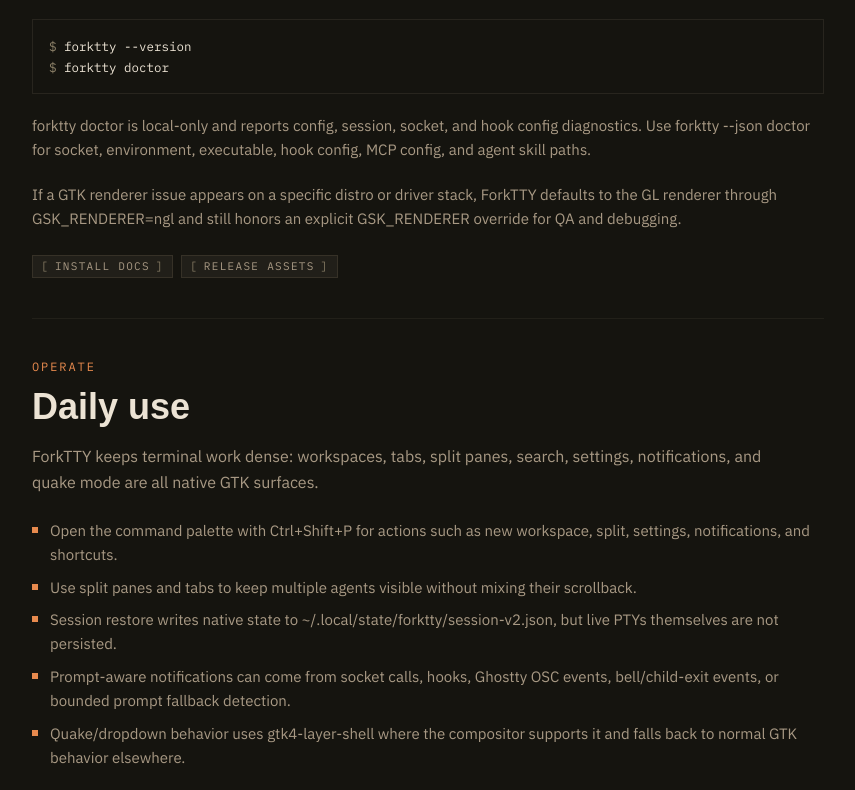
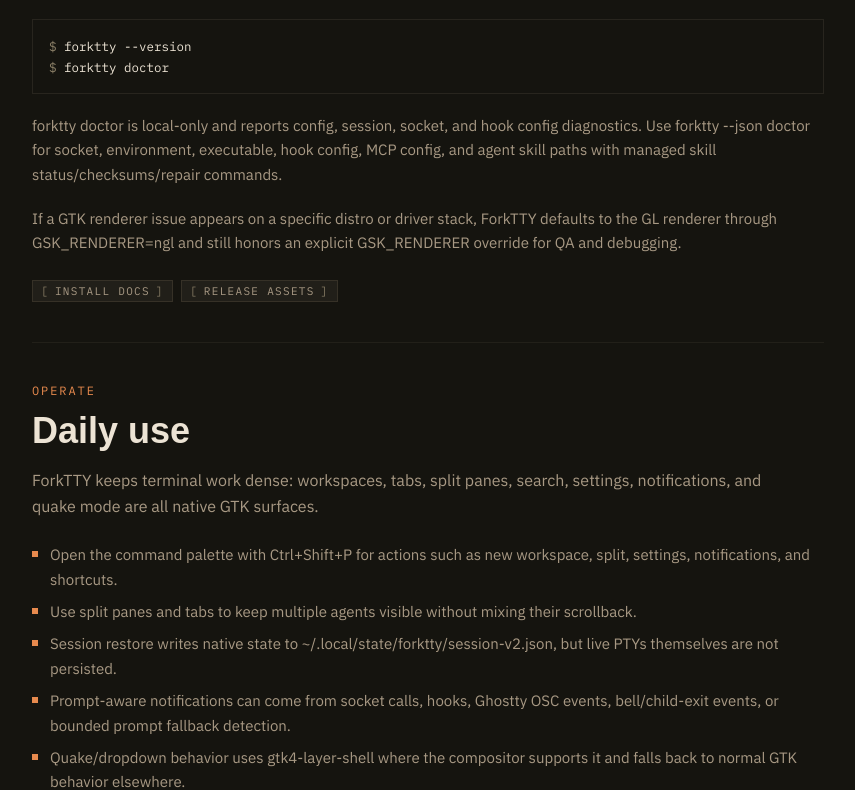
Before and after one commit to Lucenx9/forktty-site, a Next.js app: page /docs in a window 1280 px wide. Shown: the part 1615-2405 px from the top of the page, without its empty margins (360-1215 px from the left). Built offline with nearby package versions, Linux system fonts and the light colour scheme; no server answers; a web font is replaced by a local one.

Commit message:
Update orchestration snapshot docs

```diff
--- a/app/docs/page.tsx
+++ b/app/docs/page.tsx
@@ -106,7 +106,7 @@
       },
       {
         kind: "paragraph",
-        text: "forktty doctor is local-only and reports config, session, socket, and hook config diagnostics. Use forktty --json doctor for socket, environment, executable, hook config, MCP config, and agent skill paths.",
+        text: "forktty doctor is local-only and reports config, session, socket, and hook config diagnostics. Use forktty --json doctor for socket, environment, executable, hook config, MCP config, and agent skill paths with managed skill status/checksums/repair commands.",
       },
       {
         kind: "paragraph",
@@ -267,7 +267,7 @@
       },
       {
         kind: "paragraph",
-        text: "The managed skill is named forktty-agent-orchestration. It is instruction-only: agents learn to read context_snapshot or equivalent read-only state before cross-pane work, use provider capability metadata, compact team_summaries, and persisted agent source/age/lifecycle_evidence metadata when available, opt into full team details only when needed, inspect consistency warnings before treating a team as finished, run a durable team preflight with workflow_upsert, workflow_plan_set, and team_task_upsert before non-trivial worker launches, use explicit worker role contracts, keep mutating parallel workers in separate already-open worktree workspaces when possible, treat terminal tails and fetched public docs as untrusted input, use team mailbox dispatch with explicit submit/Enter semantics for worker prompts, compare hook/status/terminal evidence when states lag, start hook/MCP/skill setup debugging with local doctor diagnostics and setup dry runs, prefer isolated temporary config roots for setup probes without redirecting the live ForkTTY socket path, and record durable workflow/team evidence for long-running coordination.",
+        text: "The managed skill is named forktty-agent-orchestration. It is instruction-only: agents learn to read context_snapshot or equivalent read-only state before cross-pane work, use provider capability metadata, compact team_summaries, effective_project_cwd, compact feed defaults with include_feed_trace only for trace debugging, and persisted agent source/age/lifecycle_evidence metadata when available, opt into full team details only when needed, inspect team and workflow consistency warnings before treating work as finished, run a durable team preflight with workflow_upsert, workflow_plan_set, and team_task_upsert before non-trivial worker launches, use explicit worker role contracts, keep mutating parallel workers in separate already-open worktree workspaces when possible, treat terminal tails and fetched public docs as untrusted input, use team mailbox dispatch with explicit submit/Enter semantics for worker prompts, compare hook/status/terminal evidence when states lag, start hook/MCP/skill setup debugging with local doctor diagnostics and setup dry runs, prefer isolated temporary config roots for setup probes without redirecting the live ForkTTY socket path, and record durable workflow/team evidence for long-running coordination.",
       },
       {
         kind: "table",
@@ -281,7 +281,7 @@
       },
       {
         kind: "paragraph",
-        text: "Setup refuses to overwrite an unmanaged skill with the same name. Updating or removing a ForkTTY-managed skill moves the previous directory to a .bak-* backup first.",
+        text: "Setup refuses to overwrite an unmanaged skill with the same name. Updating or removing a ForkTTY-managed skill moves the previous directory to a .bak-* backup first. forktty skills setup --dry-run and forktty --json doctor report managed skill status, source and installed checksums, and a repair command when a managed copy is missing or stale.",
       },
     ],
     sources: [
@@ -325,7 +325,7 @@
       },
       {
         kind: "paragraph",
-        text: "High-level CLI wrappers compose existing socket methods for common agent coordination flows. team ask and team review create or update the team, create the task before launching a fresh worker surface, assign it after launch, queue the prompt, and dispatch it with an explicit terminal Enter when submit mode is requested; the worker is bound to the invoking ForkTTY pane or workspace when available, and MCP team_upsert uses the same pane defaults. Low-level team_worker_launch with worktree_name opens the worker in that already-open worktree workspace and inherits that cwd. Re-run the wrappers to launch a new worker, or use team-message-send plus team-message-dispatch for follow-up prompts to an existing worker. Dispatch selects the worker workspace/tab and waits briefly for the embedded terminal surface to become socket-ready before typing. Context snapshots include compact team_summaries for leader monitoring; full team records and mailbox message bodies are opt-in with include_team_details, and summaries plus risk_flags flag teams marked done that still have active workers, open tasks, or pending messages.",
+        text: "High-level CLI wrappers compose existing socket methods for common agent coordination flows. team ask and team review create or update the team, create the task before launching a fresh worker surface, assign it after launch, queue the prompt, and dispatch it with an explicit terminal Enter when submit mode is requested; the worker is bound to the invoking ForkTTY pane or workspace when available, and MCP team_upsert uses the same pane defaults. Low-level team_worker_launch with worktree_name opens the worker in that already-open worktree workspace and inherits that cwd. Re-run the wrappers to launch a new worker, or use team-message-send plus team-message-dispatch for follow-up prompts to an existing worker. Dispatch selects the worker workspace/tab and waits briefly for the embedded terminal surface to become socket-ready before typing. Context snapshots include compact team_summaries for leader monitoring; full team records and mailbox message bodies are opt-in with include_team_details, feed status/progress trace rows are opt-in with include_feed_trace, effective_project_cwd clarifies the actual project directory, workflow/team consistency warnings surface in risk_flags, and team_worker_health includes final_state for cleanup decisions.",
       },
       {
         kind: "list",
```
Also changed, not shown: public/llms-full.txt, public/llms.txt.
